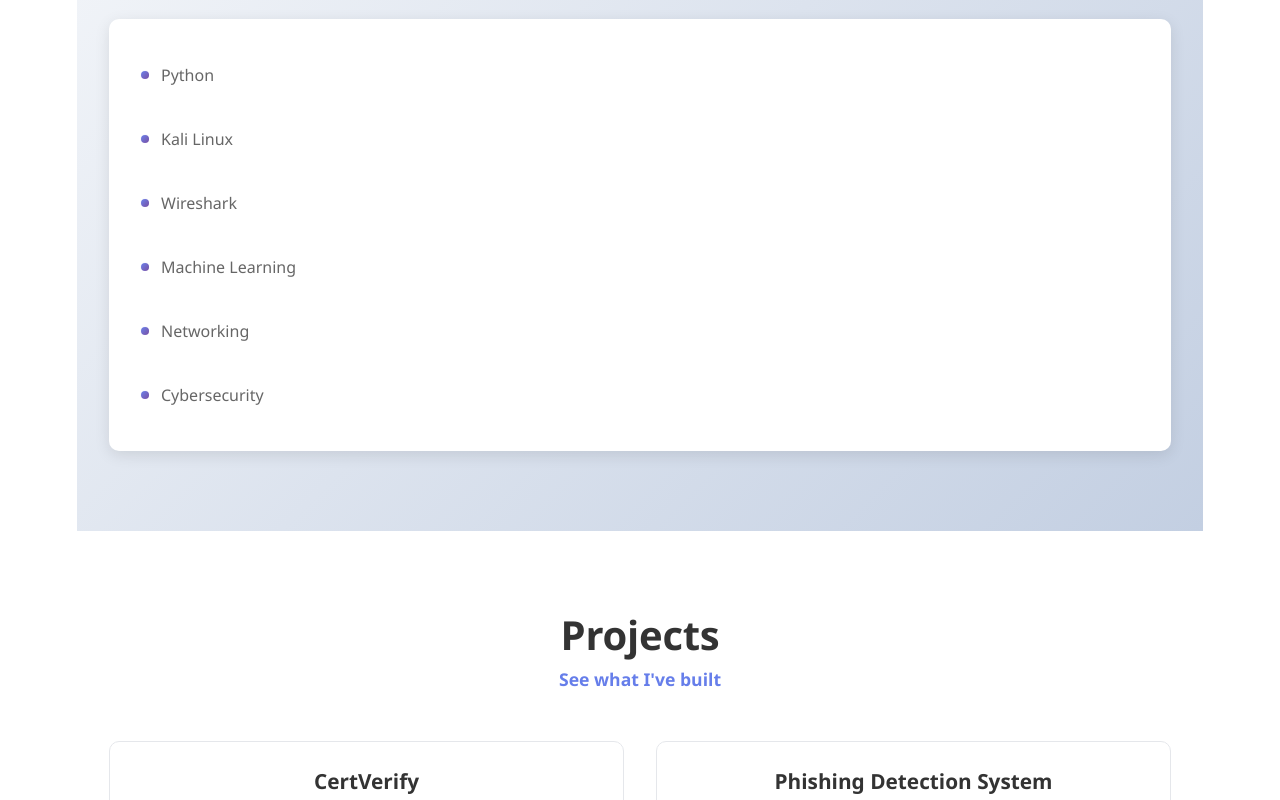
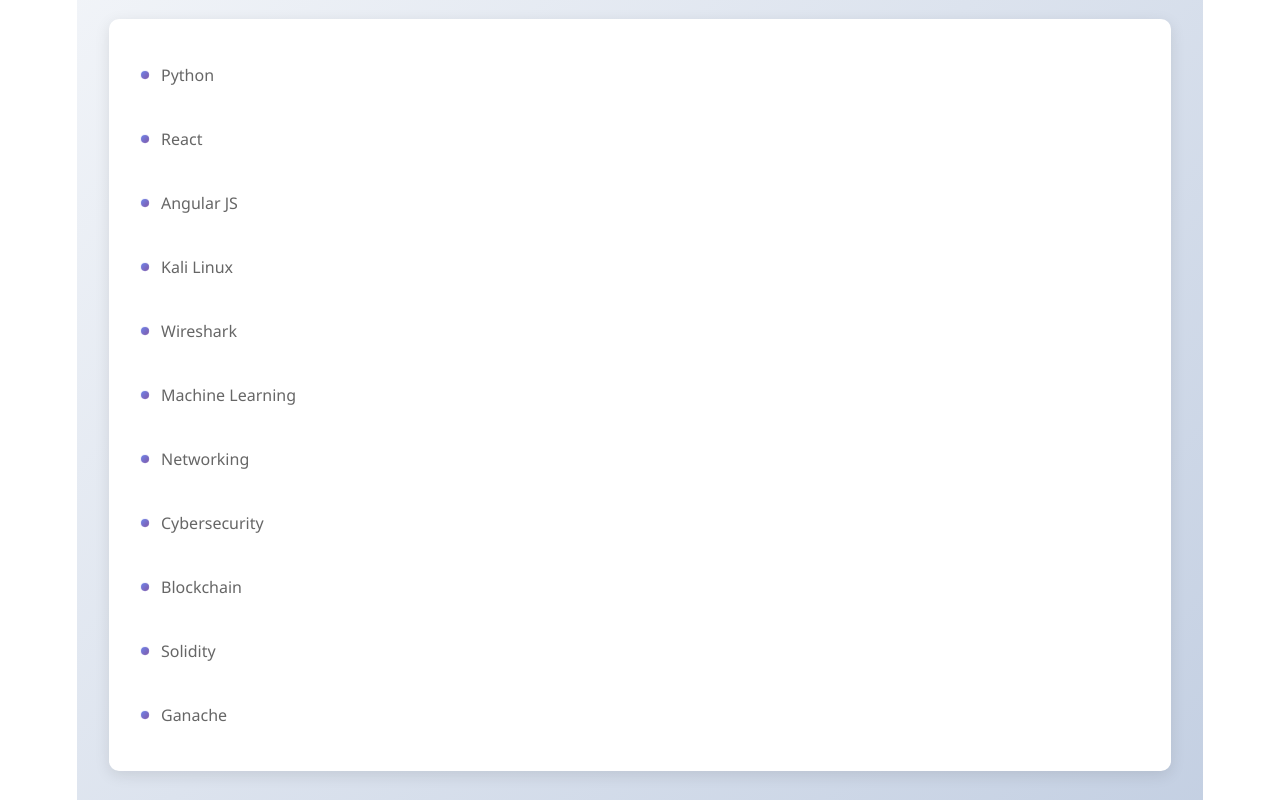
Before and after one commit to Pmayank2005/my-portfolio, a React (Vite) app: page / in a window 1280 px wide. Shown: the part 1660-2460 px from the top of the page. Built offline with nearby package versions, Linux system fonts and the light colour scheme; the HTML template or start-up script is replaced by a standard one.

Commit message:
Skills_Add

```diff
--- a/src/components/Skills.jsx
+++ b/src/components/Skills.jsx
@@ -4,11 +4,16 @@
 const Skills = () => {
   const skills = [
     "Python",
+    "React",
+    "Angular JS",
     "Kali Linux",
     "Wireshark",
     "Machine Learning",
     "Networking",
-    "Cybersecurity"
+    "Cybersecurity",
+    "Blockchain",
+    "Solidity",
+    "Ganache",
   ];
 
   return (
```
